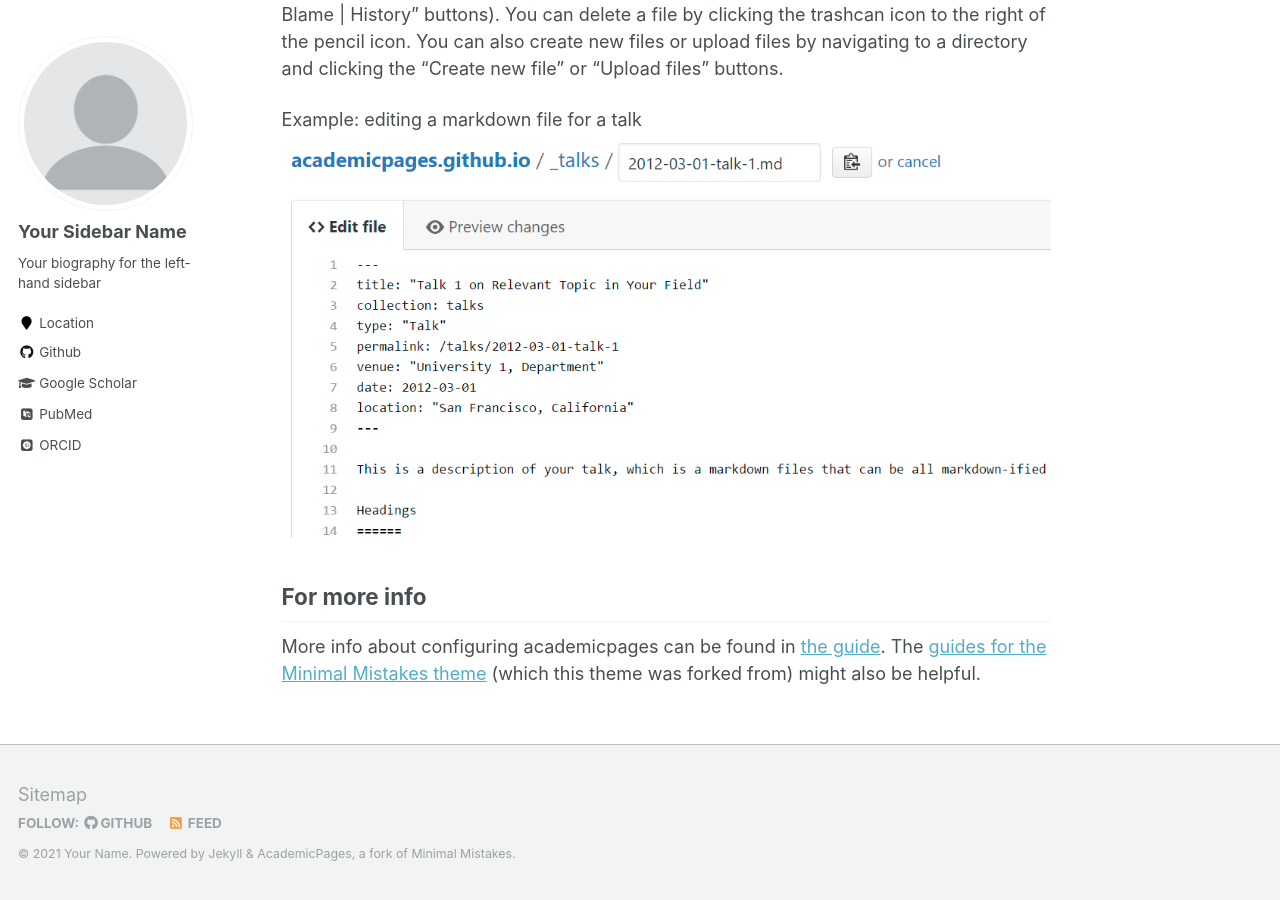
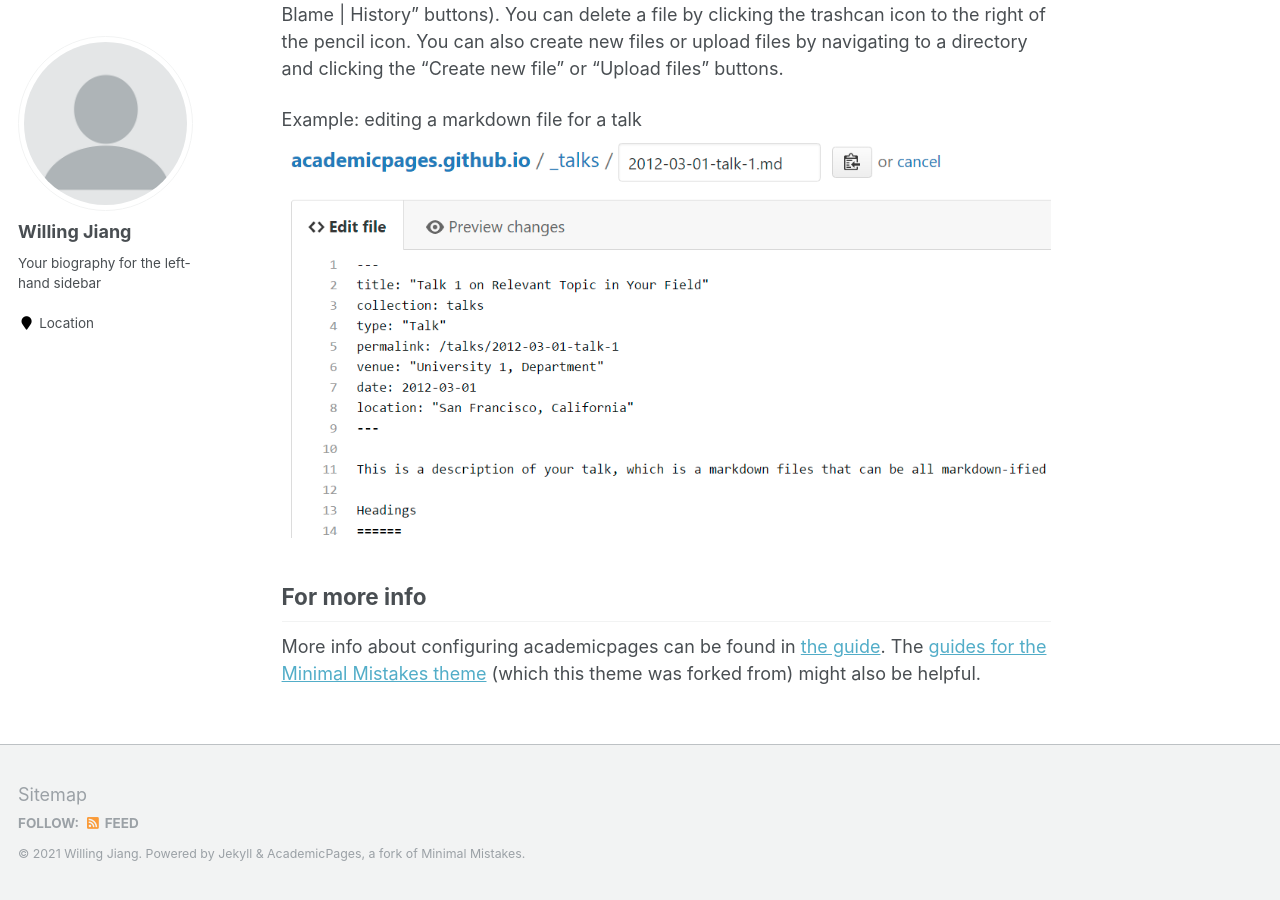
Before and after one commit to willingjiang/willingjiang.github.io, a Jekyll site: the page built from _pages/about.md, in a window 1280 px wide and 900 px high, scrolled down 2463 px. Built offline with Jekyll 4.4.1, drawn with Linux system fonts in a browser that asks for light colours; some web fonts are replaced.

Commit message:
Update _config.yml

```diff
--- a/_config.yml
+++ b/_config.yml
@@ -9,7 +9,7 @@
 locale                   : "en-US"
 title                    : "Homepage" #"Your Name / Site Title"
 title_separator          : "-"
-name                     : &name "Your Name"
+name                     : &name "Willing Jiang"
 description              : &description "personal description"
 url                      : https://willingjiang.github.io # the base hostname & protocol for your site e.g. "https://mmistakes.github.io"
 baseurl                  : "" # the subpath of your site, e.g. "/blog"
@@ -80,13 +80,13 @@ analytics:
 
 # Site Author
 author:
-  name             : "Your Sidebar Name"
+  name             : "Willing Jiang"
   avatar           : "profile.png"
   bio              : "Your biography for the left-hand sidebar"
   location         : "Location"
   employer         :
-  pubmed           : "https://www.ncbi.nlm.nih.gov/pubmed/?term=john+snow"
-  googlescholar    : "http://yourfullgooglescholarurl.com"
+  pubmed           : #"https://www.ncbi.nlm.nih.gov/pubmed/?term=john+snow"
+  googlescholar    : #"http://yourfullgooglescholarurl.com"
   email            :
   researchgate     :  # example: "https://www.researchgate.net/profile/yourprofile"
   uri              :
@@ -96,14 +96,14 @@ author:
   flickr           :
   facebook         :
   foursquare       :
-  github           : "academicpages"
+  github           : #"academicpages"
   google_plus      :
   keybase          :
   instagram        :
   impactstory      : #"https://profiles.impactstory.org/u/xxxx-xxxx-xxxx-xxxx"
   lastfm           :
   linkedin         :
-  orcid            : "http://orcid.org/yourorcidurl"
+  orcid            : #"http://orcid.org/yourorcidurl"
   pinterest        :
   soundcloud       :
   stackoverflow    : # http://stackoverflow.com/users/123456/username
```
